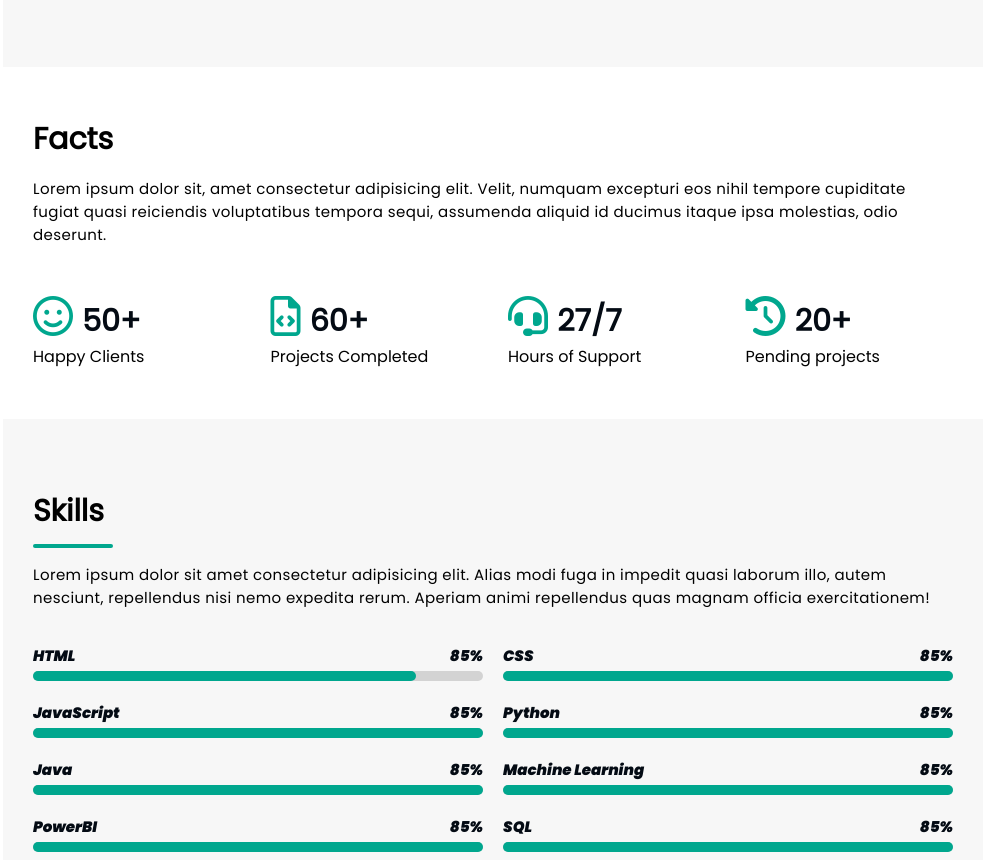
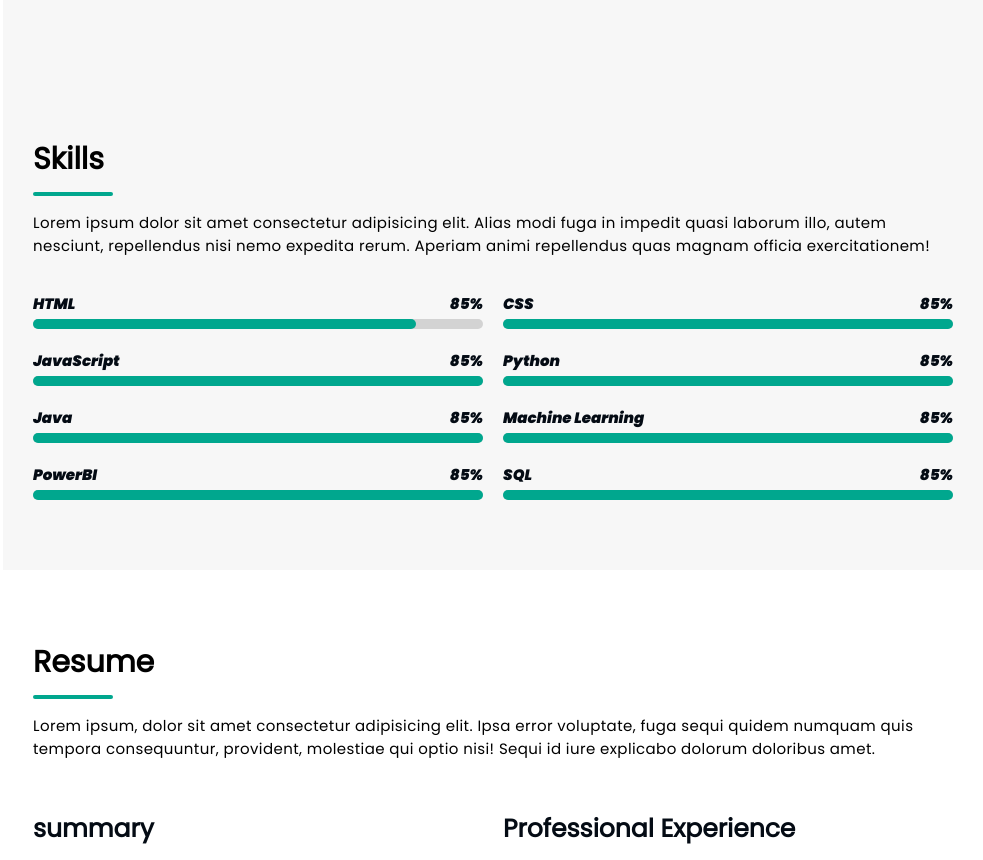
Before and after one commit to Deepakv2104/My_Portfilio_Website, a plain HTML site: page index.html in a window 1280 px wide. Shown: the part 1442-2302 px from the top of the page, without its empty margins (297-1280 px from the left). Drawn offline with nearby package versions, Linux system fonts and the light colour scheme.

Commit message:
Update index.html

```diff
--- a/index.html
+++ b/index.html
@@ -126,38 +126,7 @@
       </div>
     </section>
 
-    <section id="fact">
-      <h1 class="sub-heading">Facts</h1>
-      <p class="sub-para">
-        Lorem ipsum dolor sit, amet consectetur adipisicing elit. Velit,
-        numquam excepturi eos nihil tempore cupiditate fugiat quasi reiciendis
-        voluptatibus tempora sequi, assumenda aliquid id ducimus itaque ipsa
-        molestias, odio deserunt.
-      </p>
 
-      <div class="fact-row">
-        <div class="fact-box">
-          <i class="fa-regular fa-face-smile"></i>
-          <strong>50+</strong>
-          <p>Happy Clients</p>
-        </div>
-        <div class="fact-box">
-          <i class="fa-regular fa-file-code"></i>
-          <strong>60+</strong>
-          <p>Projects Completed</p>
-        </div>
-        <div class="fact-box">
-          <i class="fa-solid fa-headset"></i>
-          <strong>27/7</strong>
-          <p>Hours of Support</p>
-        </div>
-        <div class="fact-box">
-          <i class="fa-solid fa-clock-rotate-left"></i>
-          <strong>20+</strong>
-          <p>Pending projects</p>
-        </div>
-      </div>
-    </section>
 
     <section id="skill">
       <h1 class="sub-heading">Skills</h1>
```
